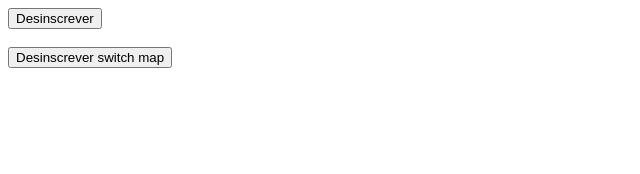
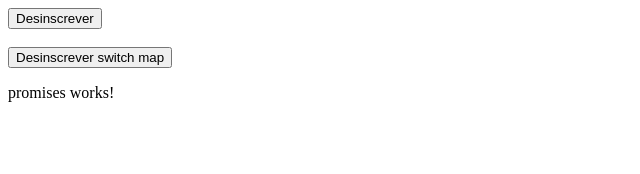
Before and after one commit to thiago-desenv/fundamentos-angular-http, an Angular app: page / in a window 1280 px wide. Shown: the top 174 px of the page, without its empty margins (0-640 px from the left). Built offline with nearby package versions, Linux system fonts and the light colour scheme; no server answers.

Commit message:
Criado componente e service promise

```diff
--- a/src/app/app.component.html
+++ b/src/app/app.component.html
@@ -1,3 +1,4 @@
 <app-observable-simples></app-observable-simples>
 <!-- <app-search></app-search> -->
 <!-- <app-subject></app-subject> -->
+<app-promises></app-promises>
--- a/src/app/app.component.ts
+++ b/src/app/app.component.ts
@@ -4,11 +4,12 @@ import { RouterOutlet } from '@angular/router';
 import { ObservableSimplesComponent } from './components/observable-simples/observable-simples.component';
 import { SearchComponent } from './search/search.component';
 import { SubjectComponent } from './components/subject/subject.component';
+import { PromisesComponent } from './components/promises/promises.component';
 
 @Component({
   selector: 'app-root',
   standalone: true,
-  imports: [CommonModule, RouterOutlet, ObservableSimplesComponent, SearchComponent, SubjectComponent],
+  imports: [CommonModule, RouterOutlet, ObservableSimplesComponent, SearchComponent, SubjectComponent, PromisesComponent],
   templateUrl: './app.component.html',
   styleUrls: ['./app.component.scss']
 })
--- /dev/null
+++ b/src/app/components/promises/promises.component.html
@@ -0,0 +1 @@
+<p>promises works!</p>
```
Also changed, not shown: src/app/components/promises/promise.service.ts (added, +9 -0 lines), src/app/components/promises/promises.component.ts (added, +12 -0 lines), src/app/components/promises/promises.component.scss (added).
